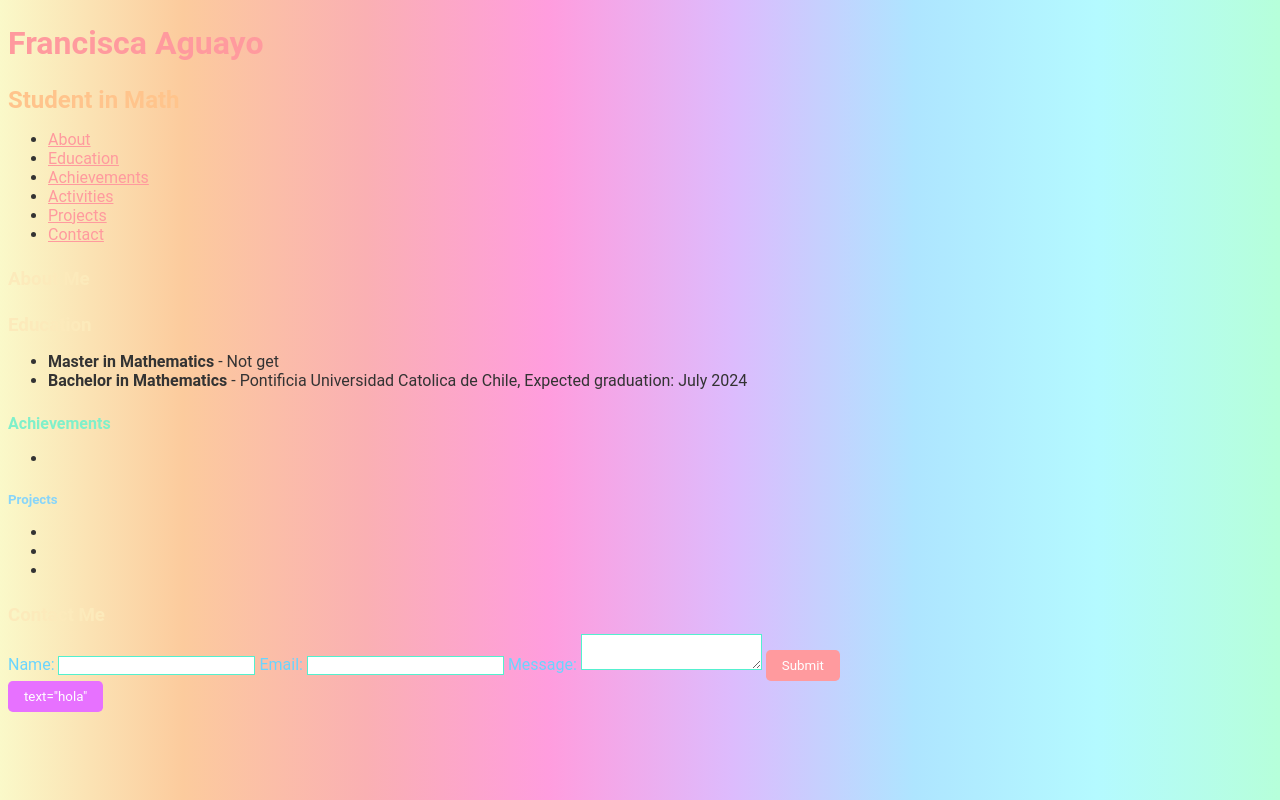
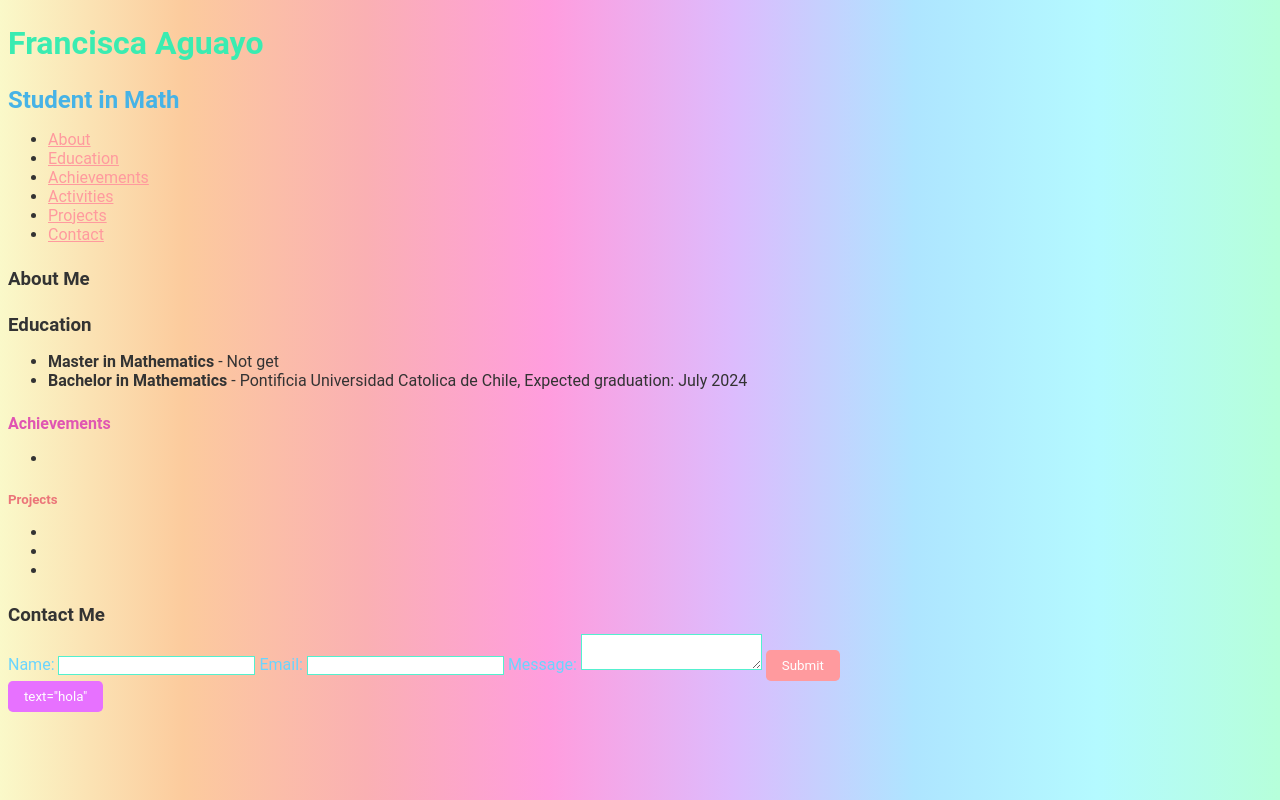
Before and after one commit to Franbelen/Francisca-Aguayo, a plain HTML site: page index.html in a window 1280 px wide. Drawn offline with Linux system fonts and the light colour scheme.

Commit message:
cambios style

```diff
--- a/style.css
+++ b/style.css
@@ -19,29 +19,15 @@
     margin-bottom: 0.5rem;
   }
 
-  h1 {
-    color: #ff9a9e;
-  }
+  h1 {color: #3aecb1;}
+  h2 {color: #47b3e6;}
+  h5 {color: #a963eb;}
+  h4 {color:#e055b2;}
+  h5 {color: #eb7579;}
 
-  h2 {
-    color:#ffc48c;
-  }
 
-  h3 {
-    color: #fceabb;
-  }
 
-  h4 {
-    color: #7ff0ca;
-  }
 
-  h5 {
-    color: #87d5fa;
-  }
-
-  h6 {
-    color: #ce9efa;
-  }
 
   /* Apply rainbow colors to links */
   a {
```
